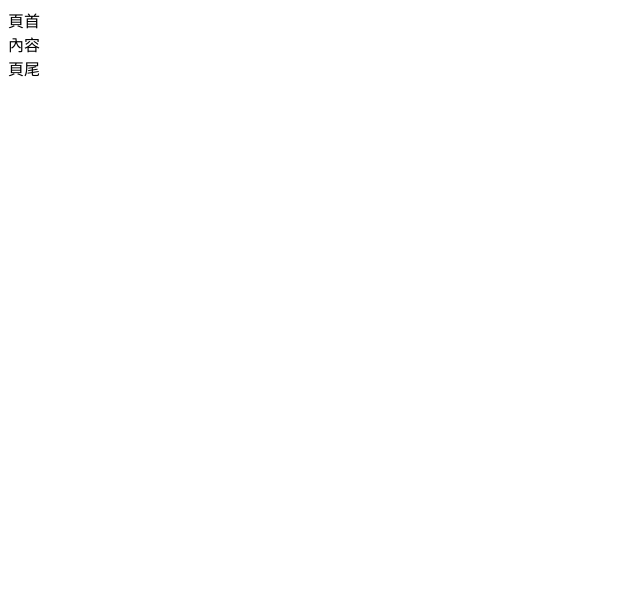
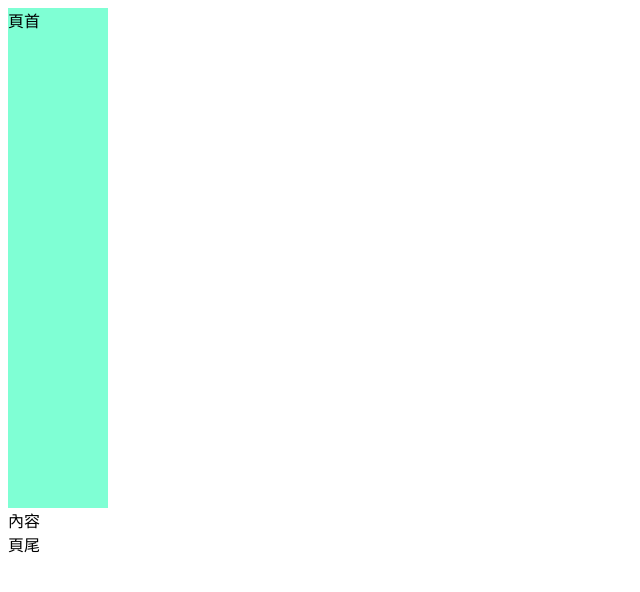
Before and after one commit to Catest0117/PersonalWebsite_Push, a plain HTML site: page index.html in a window 1280 px wide. Shown: the whole page, without its empty margins (0-640 px from the left). Drawn offline with Linux system fonts and the light colour scheme.

Commit message:
20211127

```diff
--- a/index.html
+++ b/index.html
@@ -8,7 +8,7 @@
 </head>
 <body>
     <!-- 頁首 放共用資料 -->
-    <header>
+    <header style="width: 100px;height:500px;background-color:aquamarine">
         頁首
     </header>
 
```
